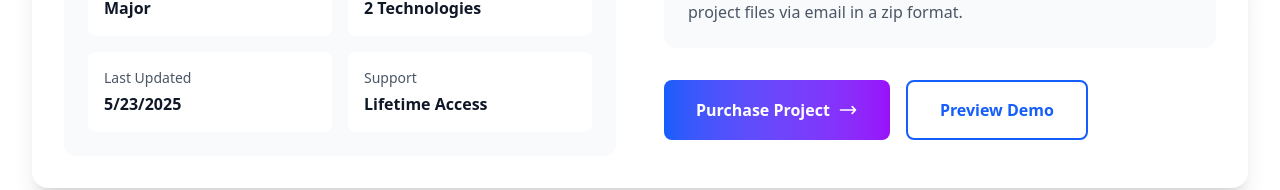
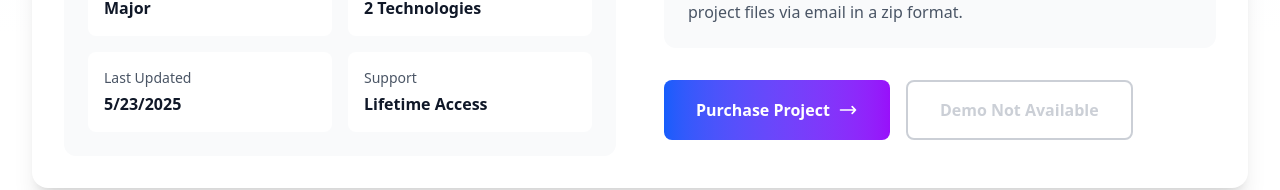
Before and after one commit to SouravKrGupta/ProjectWorld, a React (Vite) app: page /projects/1 in a window 1280 px wide. Shown: the part 752-942 px from the top of the page. Built offline with nearby package versions, Linux system fonts and the light colour scheme.

Commit message:
feat: add demoUrl field to projects and update ProjectDetails component to handle demo availability

```diff
--- a/public/projects.json
+++ b/public/projects.json
@@ -7,6 +7,7 @@
     "category": "Major",
     "price": "₹1500",
     "image": "https://souravkumargupta.netlify.app/static/media/doc.e944a71bcacf3504468e.png",
+    "demoUrl": "",
     "features": [
       "Doctor and patient registration",
       "Appointment booking and management",
@@ -23,6 +24,7 @@
     "category": "Mini",
     "price": "₹1000",
     "image": "https://raw.githubusercontent.com/ladunjexa/reactjs18-3d-portfolio/refs/heads/main/.github/README_ASSETS/3d-portfolio.png",
+    "demoUrl": "https://3dportfolioskg.netlify.app/",
     "features": [
       "3D hero section",
       "Interactive project showcases",
@@ -39,6 +41,7 @@
     "category": "Advanced",
     "price": "₹2000",
     "image": "https://media.licdn.com/dms/image/v2/D5612AQHAAb9IJYeHbg/article-cover_image-shrink_720_1280/article-cover_image-shrink_720_1280/0/1693199223255?e=1753920000&v=beta&t=7sUGpLLAM7IzGAT-c3mX8iVcExRAaQLKRRtUIfWEgy8",
+    "demoUrl": "",
     "features": [
       "Event creation and editing",
       "User registration and authentication",
@@ -55,6 +58,7 @@
     "category": "Major",
     "price": "₹1500",
     "image": "https://heloix.com/wp-content/uploads/2021/03/restaurant.png",
+    "demoUrl": "",
     "features": [
       "Restaurant listing",
       "Menu browsing",
@@ -71,6 +75,7 @@
     "category": "Major",
     "price": "₹1500",
     "image": "https://souravkumargupta.netlify.app/static/media/fitness.c908d568b8502ba2cb0c.png",
+    "demoUrl": "",
     "features": [
       "Workout logging",
       "Diet tracking",
@@ -87,6 +92,7 @@
     "category": "Advanced",
     "price": "₹2000",
     "image": "https://blog.happyfox.com/wp-content/uploads/2019/05/in-app-chat-blog-cover-image.png",
+    "demoUrl": "",
     "features": [
       "Real-time messaging",
       "Chat rooms",
@@ -103,6 +109,7 @@
     "category": "Major",
     "price": "₹1500",
     "image": "https://souravkumargupta.netlify.app/static/media/blog.e47e340f233ed18ec4e1.png",
+    "demoUrl": "",
     "features": [
       "User authentication",
       "Markdown editor",
@@ -119,6 +126,7 @@
     "category": "Advanced",
     "price": "₹2000",
     "image": "https://souravkumargupta.netlify.app/static/media/chat.3503adcffb5077be8b4d.png",
+    "demoUrl": "",
     "features": [
       "AI-powered chat interface",
       "User authentication",
@@ -135,6 +143,7 @@
     "category": "Mini",
     "price": "₹1000",
     "image": "https://souravkumargupta.netlify.app/static/media/noteapp.8e16598c69b8be622e17.png",
+    "demoUrl": "",
     "features": [
       "Add/edit/delete notes",
       "User authentication",
@@ -151,6 +160,7 @@
     "category": "Major",
     "price": "₹1500",
     "image": "https://souravkumargupta.netlify.app/static/media/ecommerce.ed536ee4076c68822ddf.png",
+    "demoUrl": "",
     "features": [
       "Product catalog",
       "Shopping cart",
@@ -167,6 +177,7 @@
     "category": "Mini",
     "price": "₹1000",
     "image": "https://souravkumargupta.netlify.app/static/media/tic.0261253f923f17de827b.png",
+    "demoUrl": "",
     "features": [
       "Two-player mode",
       "Simple UI",
@@ -183,6 +194,7 @@
     "category": "Mini",
     "price": "₹1000",
     "image": "https://souravkumargupta.netlify.app/static/media/quiz.bf3d544d8724268310c0.png",
+    "demoUrl": "",
     "features": [
       "Multiple-choice questions",
       "player mode",
@@ -199,6 +211,7 @@
     "category": "Major",
     "price": "₹3000",
     "image": "https://www.blog.shippypro.com/hs-fs/hubfs/Blog/fashion-ecommerce.jpg?width=1920&height=1080&name=fashion-ecommerce.jpg",
+    "demoUrl": "",
     "features": [
       "Product listing and filtering",
       "Cart and checkout functionality",
--- a/src/pages/ProjectDetails.jsx
+++ b/src/pages/ProjectDetails.jsx
@@ -472,7 +472,11 @@ const ProjectDetails = () => {
                       />
                     </svg>
                   </a>
-                  <button
+                  {project.demoUrl ? (
+                    <a
+                      href={project.demoUrl}
+                      target="_blank"
+                      rel="noopener noreferrer"
                       className={cn(
                         "inline-flex justify-center items-center px-6 sm:px-8 py-3 sm:py-4 rounded-lg border-2 font-semibold text-sm sm:text-base transition-colors duration-200",
                         theme === "dark"
@@ -481,7 +485,20 @@ const ProjectDetails = () => {
                       )}
                     >
                       Preview Demo
+                    </a>
+                  ) : (
+                    <button
+                      disabled
+                      className={cn(
+                        "inline-flex justify-center items-center px-6 sm:px-8 py-3 sm:py-4 rounded-lg border-2 font-semibold text-sm sm:text-base transition-colors duration-200 opacity-50 cursor-not-allowed",
+                        theme === "dark"
+                          ? "border-gray-400 text-gray-400"
+                          : "border-gray-400 text-gray-400"
+                      )}
+                    >
+                      Demo Not Available
                     </button>
+                  )}
                 </div>
               </div>
             </div>
```
Lines whose indentation alone changed are shown as unchanged.
